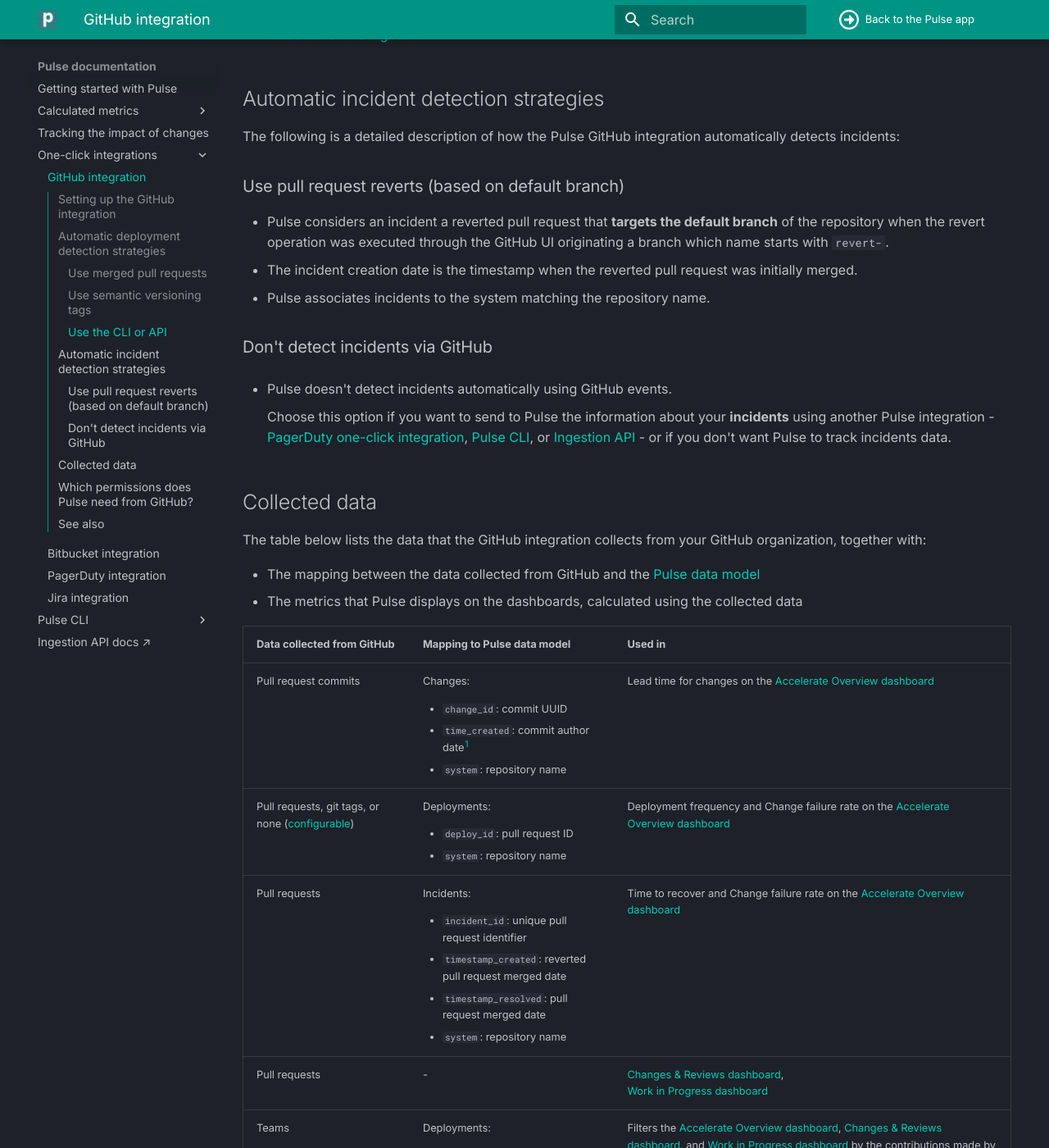
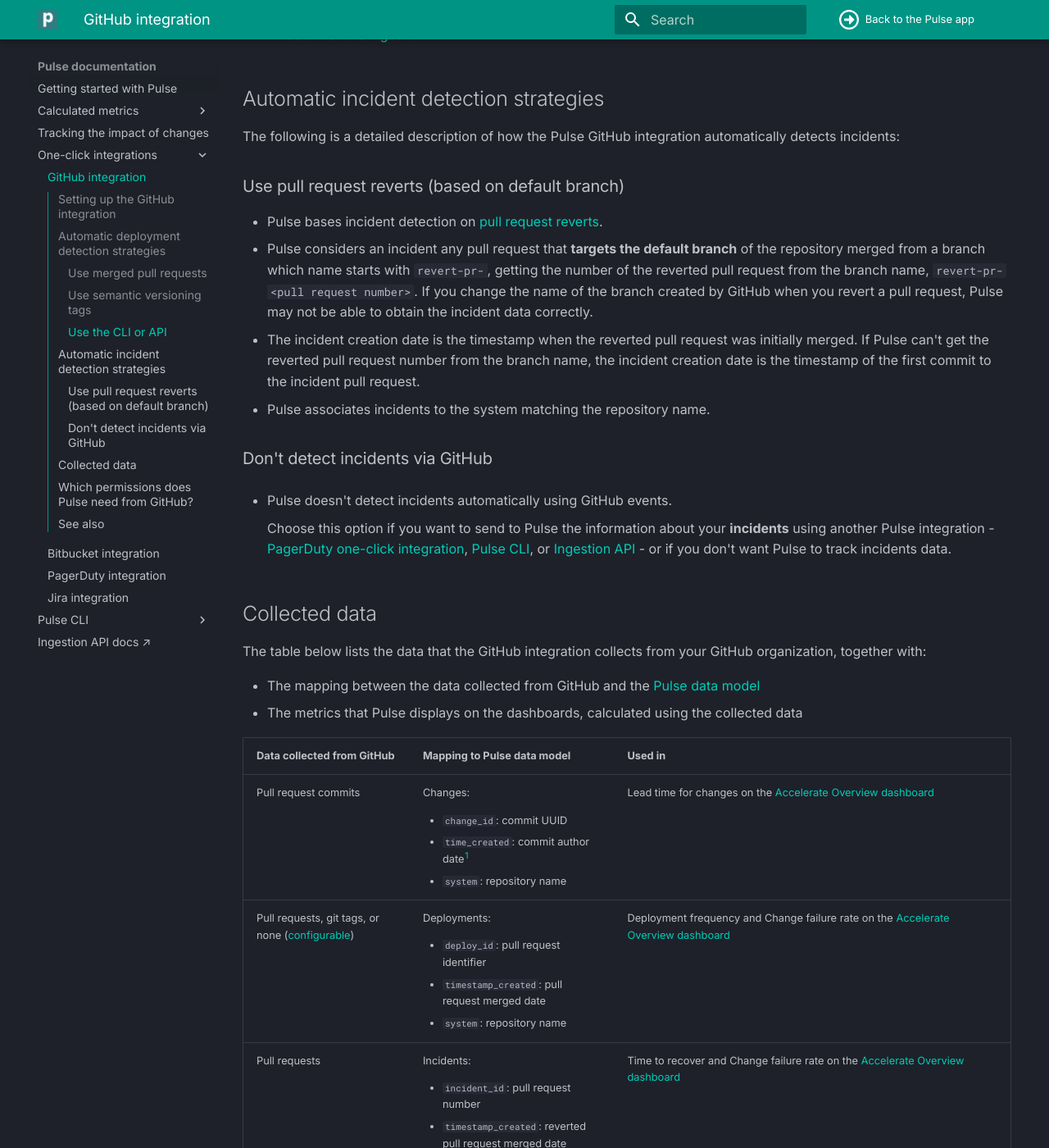
Before and after one commit to codacy/pulse-user-docs, an MkDocs documentation site: the page built from docs/one-click-integrations/github-integration.md, in a window 1280 px wide and 1400 px high, scrolled down 4657 px. Shown: the whole window at 82% size. Built offline with MkDocs 1.6.1 and Material for MkDocs 9.7.7, drawn with Linux system fonts in a browser that asks for light colours.

Commit message:
clean: Apply feedback provided for Bitbucket, as this integration is similar

```diff
--- a/docs/one-click-integrations/github-integration.md
+++ b/docs/one-click-integrations/github-integration.md
@@ -96,8 +96,9 @@
 
 ### Use pull request reverts (based on default branch)
 
--   Pulse considers an incident a reverted pull request that **targets the default branch** of the repository when the revert operation was executed through the GitHub UI originating a branch which name starts with `revert-`.
--   The incident creation date is the timestamp when the reverted pull request was initially merged.
+-   Pulse bases incident detection on [pull request reverts](https://docs.github.com/en/pull-requests/collaborating-with-pull-requests/incorporating-changes-from-a-pull-request/reverting-a-pull-request).
+-   Pulse considers an incident any pull request that **targets the default branch** of the repository merged from a branch which name starts with `revert-pr-`, getting the number of the reverted pull request from the branch name, `revert-pr-<pull request number>`. If you change the name of the branch created by GitHub when you revert a pull request, Pulse may not be able to obtain the incident data correctly.
+-   The incident creation date is the timestamp when the reverted pull request was initially merged. If Pulse can't get the reverted pull request number from the branch name, the incident creation date is the timestamp of the first commit to the incident pull request.
 -   Pulse associates incidents to the system matching the repository name.
 
 ### Don't detect incidents via GitHub
@@ -139,7 +140,8 @@
     <td>
         <p>Deployments:</p>
         <ul>
-            <li><code>deploy_id</code>: pull request ID</li>
+            <li><code>deploy_id</code>: pull request identifier</li>
+            <li><code>timestamp_created</code>: pull request merged date</li>
             <li><code>system</code>: repository name</li>
         </ul>
     </td>
@@ -150,7 +152,7 @@
     <td>
         <p>Incidents:</p>
         <ul>
-            <li><code>incident_id</code>: unique pull request identifier</li>
+            <li><code>incident_id</code>: pull request number</li>
             <li><code>timestamp_created</code>: reverted pull request merged date</li>
             <li><code>timestamp_resolved</code>: pull request merged date</li>
             <li><code>system</code>: repository name</li>
```
